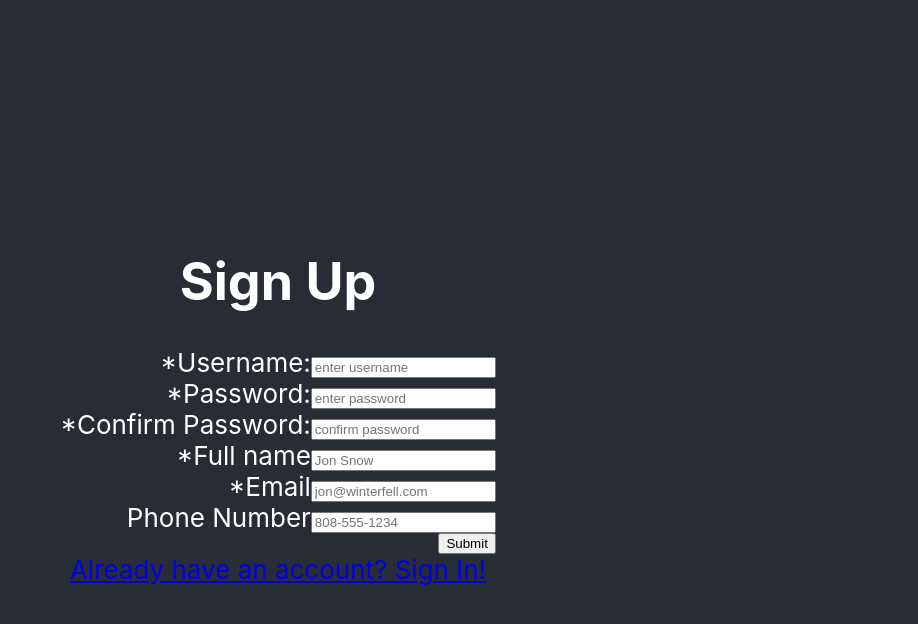
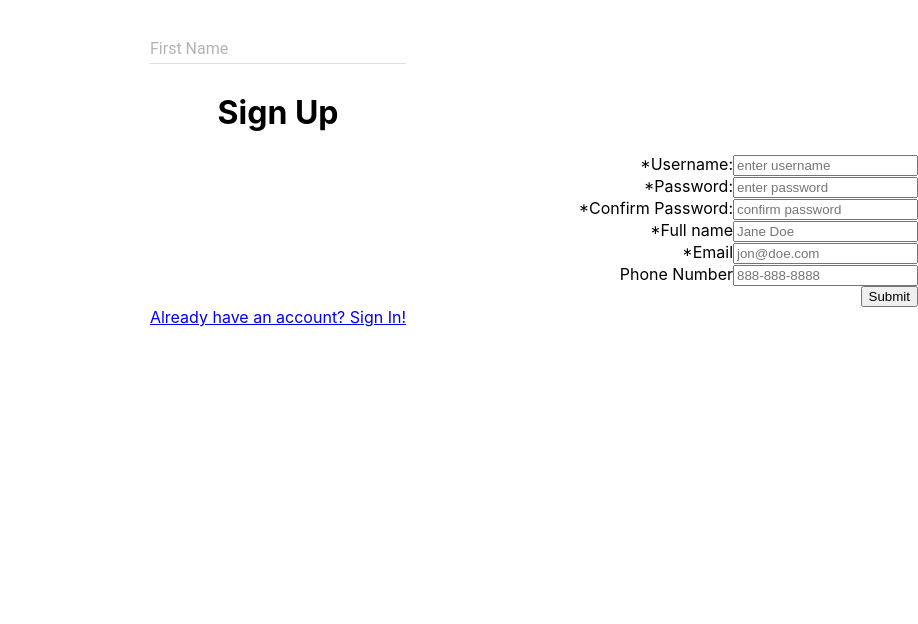
Before and after one commit to DustinThewind505/login-practice, a React (Create React App) app in the folder login/: page / in a window 1280 px wide. Shown: the top 624 px of the page, without its empty margins (362-1280 px from the left). Built offline with nearby package versions, Linux system fonts and the light colour scheme.

Commit message:
began material ui

```diff
--- a/login/package.json
+++ b/login/package.json
@@ -4,6 +4,7 @@
   "private": true,
   "dependencies": {
     "@material-ui/core": "^4.9.4",
+    "@material-ui/styles": "^4.9.0",
     "@testing-library/jest-dom": "^4.2.4",
     "@testing-library/react": "^9.3.2",
     "@testing-library/user-event": "^7.1.2",
--- a/login/src/App.js
+++ b/login/src/App.js
@@ -2,13 +2,13 @@ import React from 'react';
 
 import Register from './Register';
 import './App.css';
+import {UserForm} from './UserForm';
 
 function App() {
   return (
     <div className="App">
-      <header className="App-header">
+      <UserForm />
       <Register />
-      </header>
     </div>
   );
 }
--- /dev/null
+++ b/login/src/FormUserDetails.js
@@ -0,0 +1,30 @@
+import React, { Component } from 'react';
+import MuiThemeProvider from 'material-ui/styles/MuiThemeProvider';
+//import AppBar from 'material-ui/AppBar';
+import TextField from 'material-ui/TextField';
+//import RadioButton from 'material-ui/RadioButton';
+
+export class FormUserDetails extends Component {
+continue = event => {
+    event.preventDefault();
+    this.props.nextStep();
+}
+
+    render() {
+        const { values, handleChange } = this.props;
+        return (
+            <MuiThemeProvider>
+                <React.Fragment>
+                    {/* <AppBar title='Enter User Details'/> */}
+                    <TextField
+                    hintText='Enter Your First Name'
+                    floatingLabelText='First Name'
+                    onChange={handleChange}
+                    />
+                </React.Fragment>
+            </MuiThemeProvider>
+        );
+    }
+}
+
+export default FormUserDetails;
--- a/login/src/Register.js
+++ b/login/src/Register.js
@@ -15,7 +15,7 @@ function Register() {
                 <label>
                     *Username:
                 <input
-                        className="input inputName"
+                        className="username"
                         name="username"
                         type="text"
                         placeholder="enter username"
@@ -24,7 +24,7 @@ function Register() {
                 <label>
                     *Password:
                 <input
-                        className="input inputPassword"
+                        className="password"
                         name="password"
                         type="password"
                         placeholder="enter password"
@@ -33,7 +33,7 @@ function Register() {
                 <label>
                     *Confirm Password:
                 <input
-                        className="input inputConfirmPassword"
+                        className="confirm-password"
                         name="confirmPassword"
                         type="password"
                         placeholder="confirm password"
@@ -42,28 +42,28 @@ function Register() {
                 <label>
                     *Full name
                 <input
-                        className="input inputFullName"
+                        className="full-name"
                         type="text"
                         name="full_name"
-                        placeholder="Jon Snow"
+                        placeholder="Jane Doe"
                     />
                 </label>
                 <label>
                     *Email
                 <input
-                        className="input inputEmail"
-                        type="text"
+                        className="email"
+                        type="email"
                         name="email"
-                        placeholder="jon@winterfell.com"
+                        placeholder="jon@doe.com"
                     />
                 </label>
                 <label>
                     Phone Number
                 <input
-                        className="input inputPhoneNumber"
+                        className="phone-number"
                         type="text"
                         name="phone"
-                        placeholder="808-555-1234"
+                        placeholder="888-888-8888"
                     />
                 </label>
 
--- /dev/null
+++ b/login/src/UserForm.js
@@ -0,0 +1,57 @@
+import React, { Component } from 'react';
+import FormUserDetails from './FormUserDetails';
+
+export class UserForm extends Component {
+    state = {
+        step: 1,
+        firstName: '',
+        lastName: '',
+        email: '',
+        occupation: '',
+        city: '',
+        bio: ''
+    };
+
+    nextStep = () => {
+        const { step } = this.state;
+        this.setState({
+            step: step + 1
+        });
+    }
+
+    prevStep = () => {
+        const { step } = this.state;
+        this.setState({
+            step: step - 1
+        });
+    }
+
+    handleChange = input => event => {
+        this.setState({[input]: event.target.value});
+    }
+
+    render() {
+        const { step } = this.state;
+        const { firstName, lastName, email, occupation, city, bio } = this.state;
+        const values = { firstName, lastName, email, occupation, city, bio }
+
+        switch(step) {
+            case 1:
+                return(
+                    <FormUserDetails
+                    nextStep={this.nextStep}
+                    handleChange={this.handleChange}
+                    values={values}
+                    />
+                )
+                case 2:
+                    return <h1>FormPersonalDetails</h1>
+                case 3:
+                    return <h1>Confirm</h1>
+                case 4:
+                    return <h1>Success</h1>
+        }
+    }
+}
+
+export default UserForm;
```
Also changed, not shown: login/src/Confirm.js (added), login/src/FormPersonalDetails.js (added), login/src/Login.js (deleted), login/src/Loginscreen.js (deleted), login/src/Success.js (added), login/src/UploadScreen.js (deleted).
